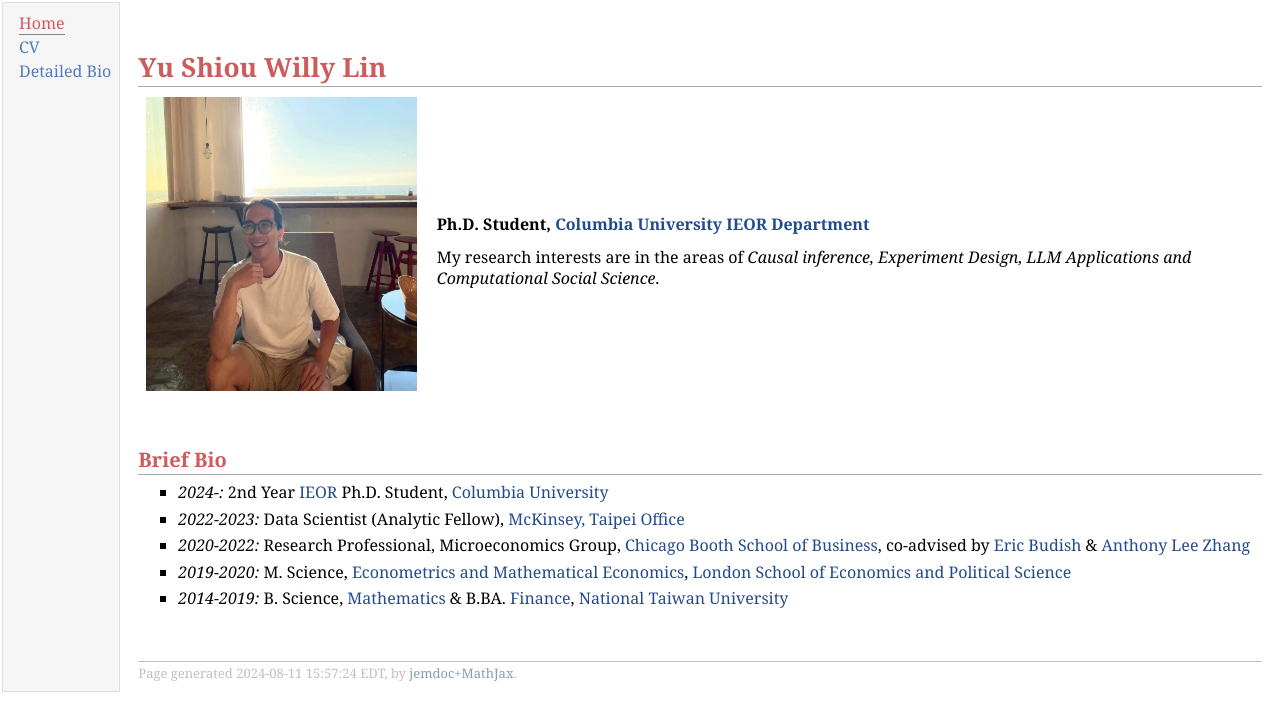
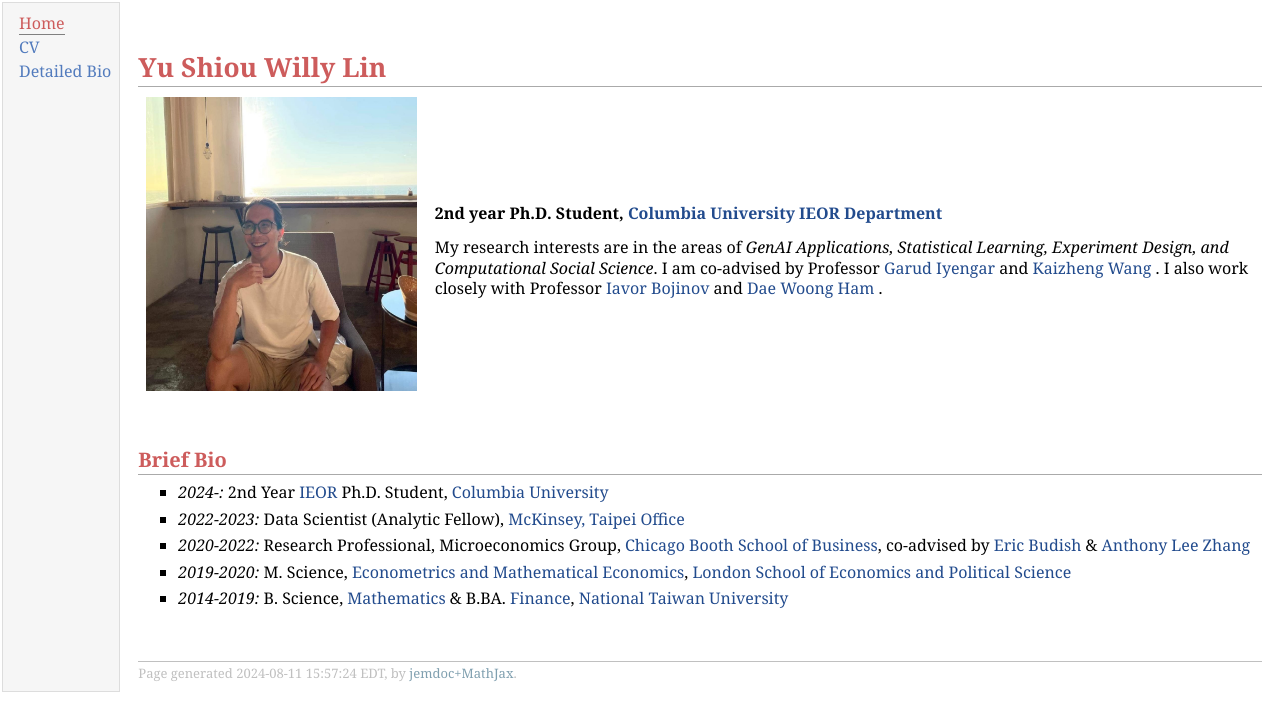
Before and after one commit to yushiouwillylin/yushiouwillylin.github.io, a plain HTML site: page index.html in a window 1280 px wide. Drawn offline with Linux system fonts and the light colour scheme.

Commit message:
Update index.html

```diff
--- a/index.html
+++ b/index.html
@@ -21,9 +21,9 @@
 <h1>Yu Shiou Willy Lin</h1>
 <table class="imgtable"><tr><td>
 <img src="images/willy.jpg" alt="Coming soon!" width="271px" height="294px" />&nbsp;</td>
-<td align="left"><p><b> Ph.D. Student, <a href="https://ieor.columbia.edu" target=&ldquo;blank&rdquo;>Columbia University IEOR Department</a></b> <br />
+<td align="left"><p><b> 2nd year Ph.D. Student, <a href="https://ieor.columbia.edu" target=&ldquo;blank&rdquo;>Columbia University IEOR Department</a></b> <br />
 </p>
-<p>My research interests are in the areas of <i>Causal inference, Experiment Design, LLM Applications and Computational Social Science</i>.
+<p>My research interests are in the areas of <i>GenAI Applications, Statistical Learning, Experiment Design, and Computational Social Science</i>. I am co-advised by Professor <a href="https://www.columbia.edu/~gi10/" target=&ldquo;blank&rdquo;>Garud Iyengar </a> and <a href="https://kw2934.github.io/" target=&ldquo;blank&rdquo;>Kaizheng Wang </a>. I also work closely with Professor <a href="https://www.ibojinov.com/" target=&ldquo;blank&rdquo;>Iavor Bojinov </a> and <a href="https://www.daewoongham.com/" target=&ldquo;blank&rdquo;>Dae Woong Ham </a>.
 </p>
 </td></tr></table>
 
```
